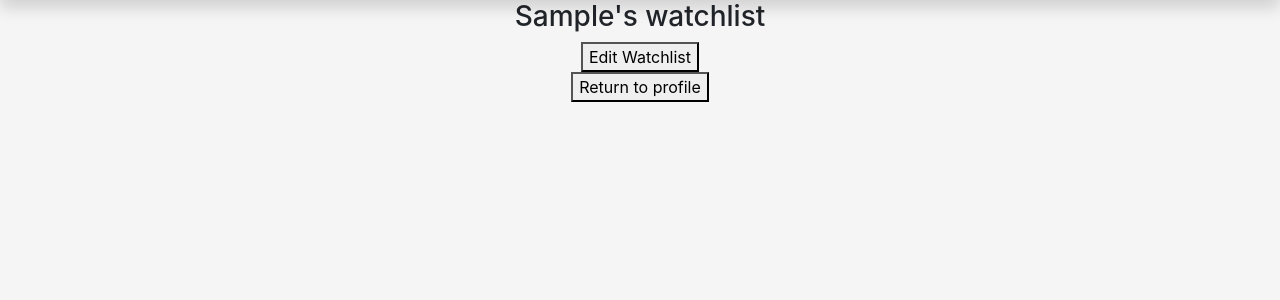
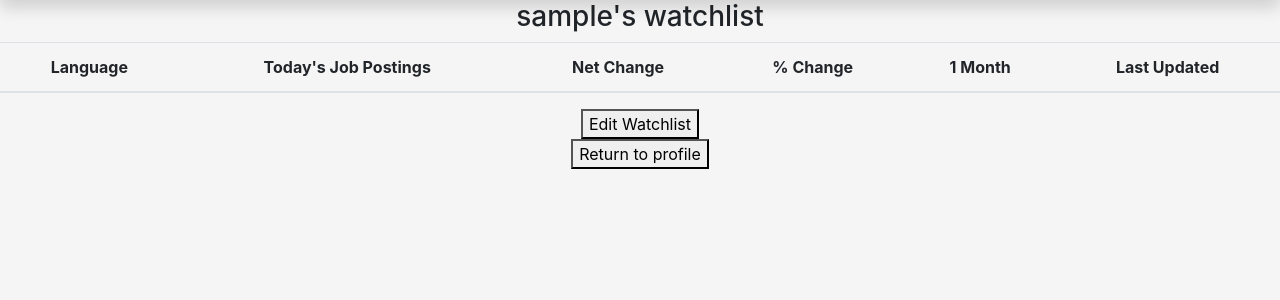
Before and after one commit to Folarin93/Trenda, a Flask app: page /users/1/watchlists in a window 1280 px wide. Shown: the part 46-346 px from the top of the page. Run offline with Flask 2, Linux system fonts and the light colour scheme; the visitor is signed in with stand-in values (Sample User, id 1); data comes from the database, SQL or seed files in the repository; data that the repository does not hold is empty; some libraries are stand-ins or nearby versions.

Commit message:
updated  templates for watchlist

```diff
--- a/templates/user_watchlist.html
+++ b/templates/user_watchlist.html
@@ -4,26 +4,48 @@
 <div>
     <input type="hidden" name="csrf_token" value="{{ csrf_token() }}"/>
     <h3>
-        {{ current_user.first_name }}'s watchlist
+        {{ current_user.username }}'s watchlist
     </h3>
-        {% for my_user_watchlist in my_user_watchlists %}
+    <table class="table">
 
-            <h3>{{my_user_watchlist.language.name}}</h3>
-            {% for key, value in language_info.items() %}
+        <thead>
+                <tr>
+                    <th>Language</th>
+                    <th>Today's Job Postings</th>
+                    <th>Net Change</th>
+                    <th>% Change</th>
+                    <th>1 Month</th>
+                    <th>Last Updated</th>
+                </tr>
 
-                {% if key == my_user_watchlist.language.name  %}
+        </thead>
+        <tbody>
+            {% for my_user_watchlist in my_user_watchlists %}
+                <tr>
+                    <td>{{my_user_watchlist.language.name}}</td>
+                    {% for key, value in language_info.items() %}
 
-                <h3>{{language_info[key][0]}}</h3>
-                <h3>{{language_info[key][1]}}</h3>
-                <h3>{{language_info[key][2]}}</h3>
-                <h3>{{language_info[key][3]}}</h3>
-                <h3>{{language_info[key][4]}}</h3>
+                        {% if key == my_user_watchlist.language.name  %}
 
-                {% endif %}
+                        <td>{{language_info[key][0]}}</td>
+                        <td>{{language_info[key][1]}}</td>
+                        <td>{{language_info[key][2]}}</td>
+                        <td>{{language_info[key][3]}}</td>
+                        <td>{{language_info[key][4]}}</td>
+
+                        {% endif %}
+
+                    {% endfor %}
+
+
+                </tr>
 
             {% endfor %}
 
-        {% endfor %}
+        </tbody>
+
+
+    </table>
     <div>
         <a href="{{ url_for('users.user_languages', id=my_user.id) }}"><button>Edit Watchlist</button></a>
     </div>
```
